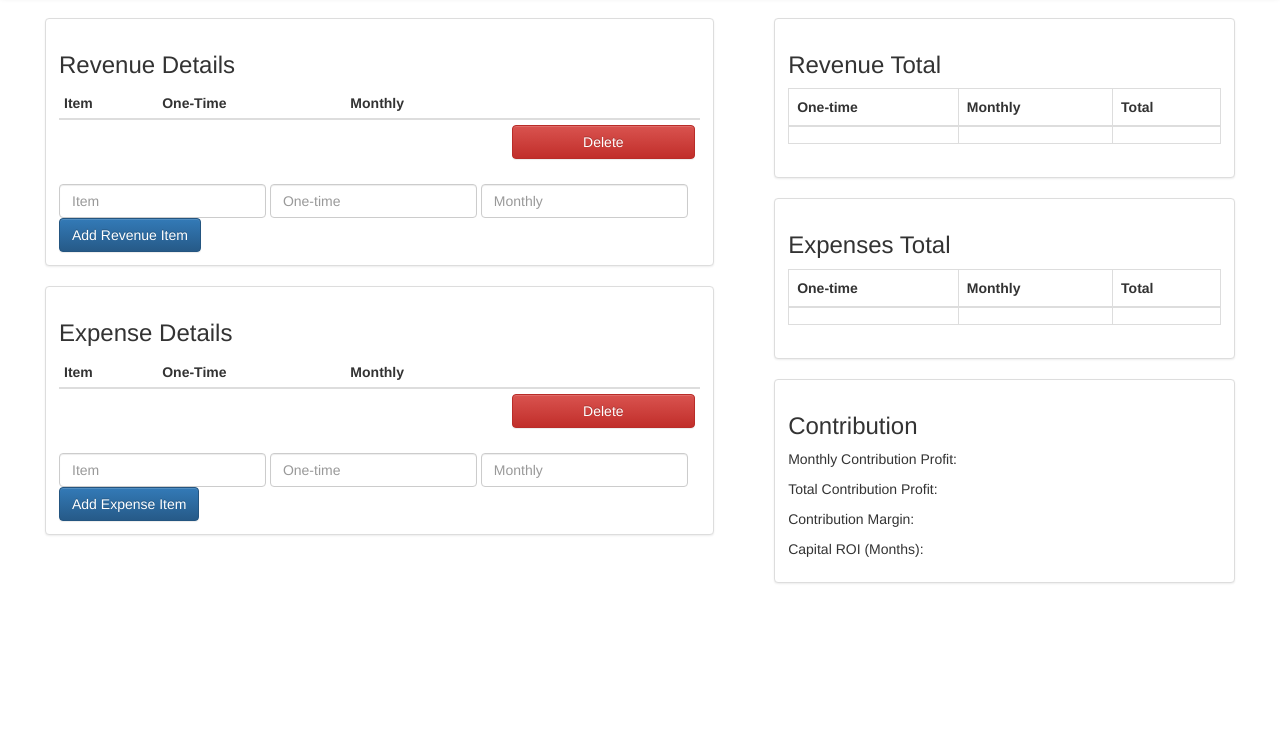
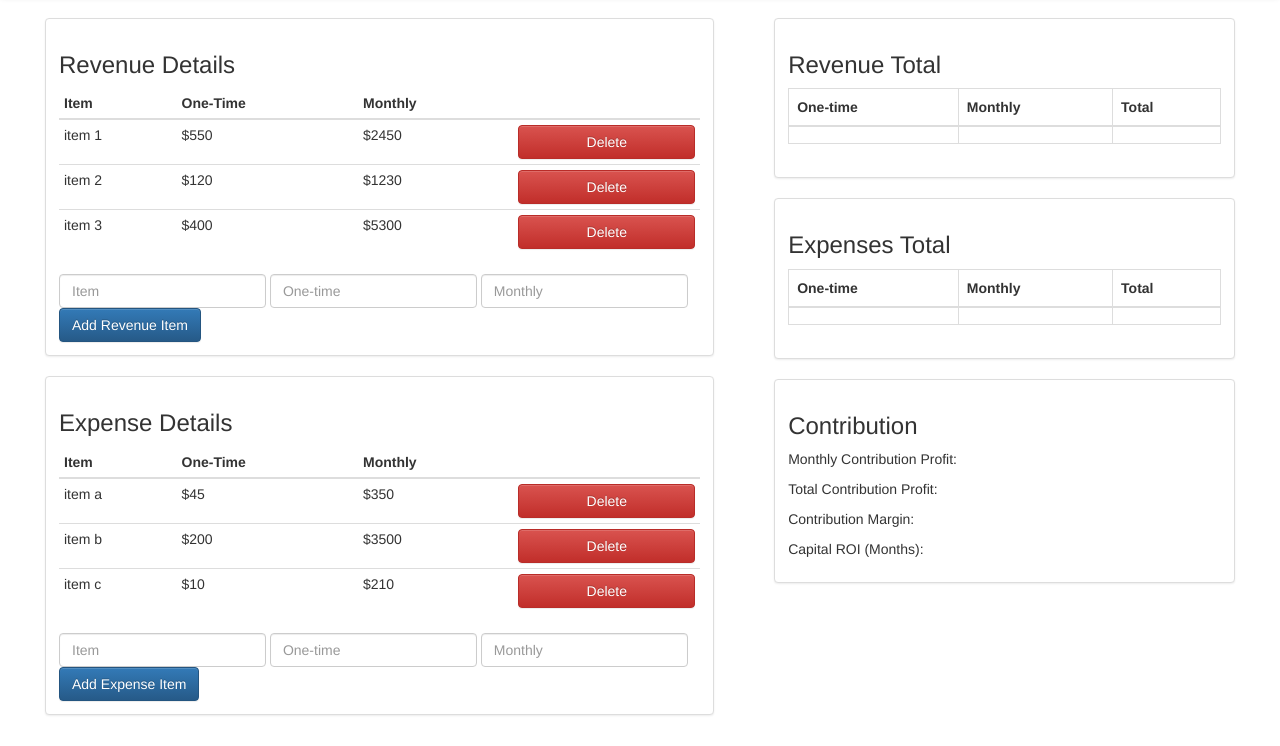
Before and after one commit to SoleNero/roi-calculator, a plain HTML site: page index.html in a window 1280 px wide. Shown: the part 54-800 px from the top of the page. Drawn offline with nearby package versions, Linux system fonts and the light colour scheme.

Commit message:
delete function

```diff
--- a/app/app.component.js
+++ b/app/app.component.js
@@ -11,9 +11,76 @@ angular.module("app")
       const vm = this;
 
       vm.$onInit = onInit;
+      vm.addNewItem = addNewItem;
+      vm.deleteItem = deleteItem;
+
+
 
       function onInit(){
-        console.log("you're in the component");
+        vm.itemsRev =[
+          {
+            name: "item 1",
+            oneTime: 550,
+            monthly: 2450,
+          },
+          {
+            name: "item 2",
+            oneTime: 120,
+            monthly: 1230,
+          },
+          {
+            name: "item 3",
+            oneTime: 400,
+            monthly: 5300,
+          }
+        ]
       }
+      vm.itemsExp =[
+        {
+          name: "item a",
+          oneTime: 45,
+          monthly: 350
+        },
+        {
+          name: "item b",
+          oneTime: 200,
+          monthly: 3500
+        },
+        {
+          name: "item c",
+          oneTime: 10,
+          monthly: 210
+        }
+      ]
+
+      function addNewItem(){
+
+      }
+
+      function deleteItem (arr, item){
+        var idx = 0;
+        for(let i=0; i<arr.length; i++){
+          if(arr.name === item.name){
+            idx =i;
+          }
+        }
+        arr.splice(idx,1);
+      }
+
+
     }
 })();
+
+//TODO:
+// - One-Time Revenue = Sum of the one-time column of all revenue items
+// - Monthly Revenue = Sum of the monthly column of all revenue items
+
+// - One-Time Expense = Sum of the one-time column of all expense items
+// - Monthly Expense = Sum of the monthly column of all expense items
+
+// - Total Revenue = One-Time Revenue + Monthly Revenue * 12
+// - Total Expenses = One-Time Expense + Monthly Expenses * 12
+// - Monthly Contribution Profit = Monthly Revenue – Monthly Expenses
+// - Total Contribution Profit = Total Revenue – Total Expenses
+// - Contribution Margin = Total Contribution Profit / Total Revenue
+// - Capital ROI (Months) = (One-Time Expenses – One-Time Revenue) / Monthly Contribution Profit
--- a/app/app.template.html
+++ b/app/app.template.html
@@ -15,30 +15,30 @@
             </tr>
           </thead>
           <tbody>
-            <tr>
-              <td></td>
-              <td></td>
-              <td></td>
+            <tr ng-repeat="item in $ctrl.itemsRev">
+              <td>{{item.name}}</td>
+              <td>${{item.oneTime}}</td>
+              <td>${{item.monthly}}</td>
               <td>
-                <button type="button" class="btn btn-large btn-block btn-danger">Delete</button>
+                <button type="button" class="btn btn-large btn-block btn-danger" ng-click="$ctrl.deleteItem($ctrl.itemsRev, item)">Delete</button>
               </td>
             </tr>
           </tbody>
         </table>
 
-        <form action="" method="" class="form-inline" role="form">
+        <form class="form-inline" role="form" ng-submit="$ctrl.addNewItem()">
 
           <div class="form-group">
-            <label class="sr-only" for="item"></label>
-            <input type="email" class="form-control" id="item" placeholder="Item">
+            <label class="sr-only" for="name"></label>
+            <input type="text" class="form-control" id="name" placeholder="Item" ng-model="$ctrl.itemsRev.name">
           </div>
           <div class="form-group">
               <label class="sr-only" for="one-time"></label>
-              <input type="email" class="form-control" id="one-time" placeholder="One-time">
+              <input type="text" class="form-control" id="one-time" placeholder="One-time" ng-model="$ctrl.itemsRev.oneTime">
           </div>
           <div class="form-group">
               <label class="sr-only" for="monthly"></label>
-              <input type="email" class="form-control" id="monthly" placeholder="Monthly">
+              <input type="text" class="form-control" id="monthly" placeholder="Monthly" ng-model="$ctrl.itemsRev.monthly">
           </div>
 
           <button type="submit" class="add-button btn btn-primary">Add Revenue Item</button>
@@ -64,12 +64,12 @@
               </tr>
             </thead>
             <tbody>
-              <tr>
-                <td></td>
-                <td></td>
-                <td></td>
+              <tr ng-repeat="item in $ctrl.itemsExp">
+                <td>{{item.name}}</td>
+                <td>${{item.oneTime}}</td>
+                <td>${{item.monthly}}</td>
                 <td>
-                  <button type="button" class="btn btn-large btn-block btn-danger">Delete</button>
+                 <button type="button" class="btn btn-large btn-block btn-danger" ng-click="$ctrl.deleteItem($ctrl.itemsExp, item)">Delete</button>
                 </td>
               </tr>
             </tbody>
@@ -78,16 +78,16 @@
           <form action="" method="" class="form-inline" role="form">
 
             <div class="form-group">
-              <label class="sr-only" for="item"></label>
-              <input type="email" class="form-control" id="item" placeholder="Item">
+              <label class="sr-only" for="name"></label>
+              <input type="text" class="form-control" id="name" placeholder="Item">
             </div>
             <div class="form-group">
                 <label class="sr-only" for="one-time"></label>
-                <input type="email" class="form-control" id="one-time" placeholder="One-time">
+                <input type="text" class="form-control" id="one-time" placeholder="One-time">
             </div>
             <div class="form-group">
                 <label class="sr-only" for="monthly"></label>
-                <input type="email" class="form-control" id="monthly" placeholder="Monthly">
+                <input type="text" class="form-control" id="monthly" placeholder="Monthly">
             </div>
 
             <button type="submit" class="add-button btn btn-primary">Add Expense Item</button>
```
